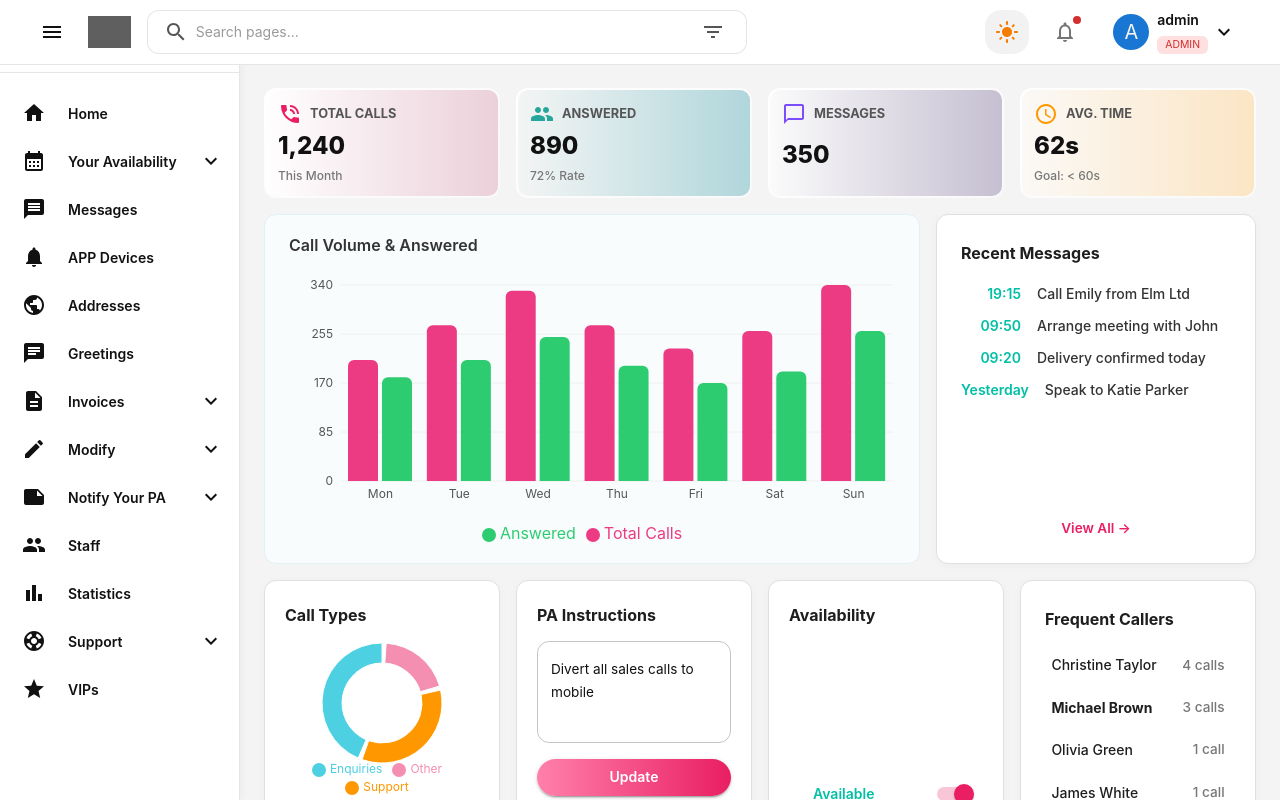
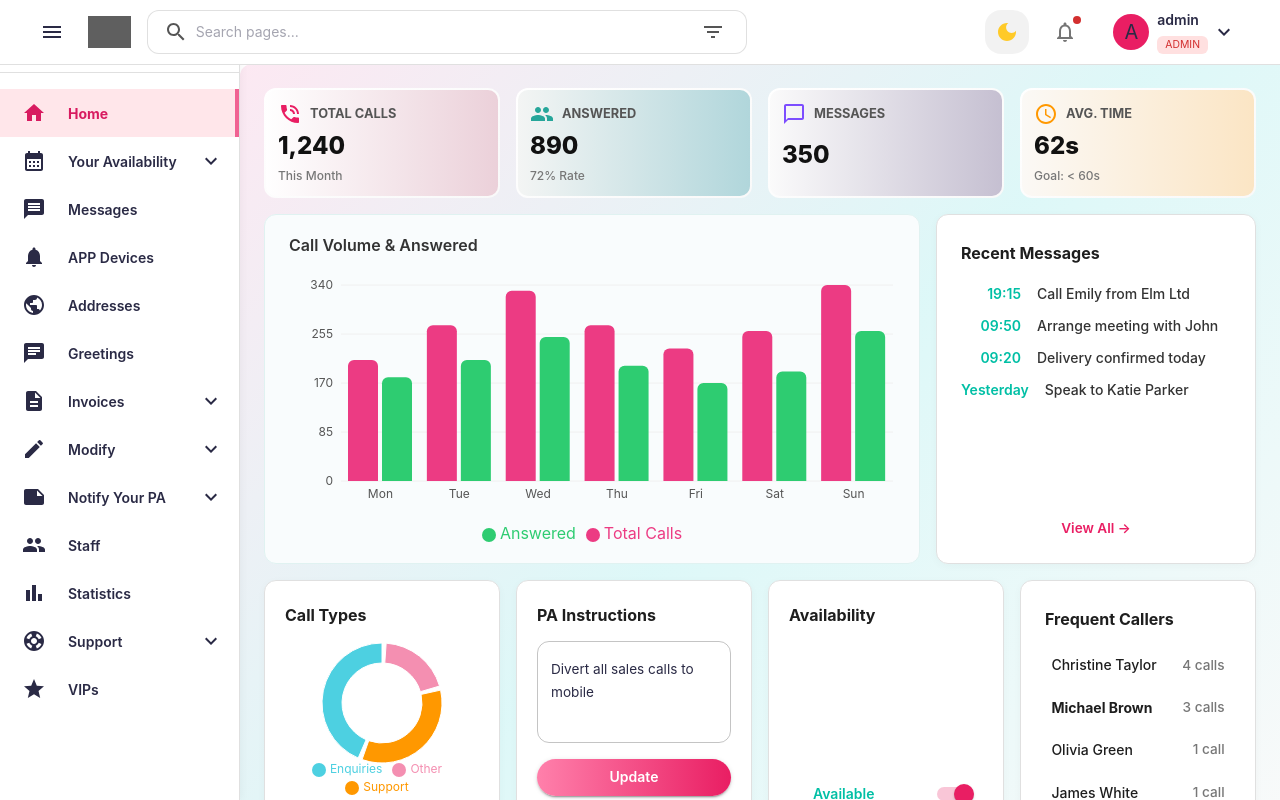
Before and after one commit to yashwanthvenaganti-design/virtualoffice, a React (Vite) app: page / in a window 1280 px wide. Built offline with nearby package versions, Linux system fonts and the light colour scheme; sample sign-in values are in the browser's storage; grey boxes are pictures that could not be loaded; some icons are missing.

Commit message:
Changes on Logo

```diff
--- a/src/Components/Header/Header.jsx
+++ b/src/Components/Header/Header.jsx
@@ -261,7 +261,7 @@ export default function Header({ onMenuClick, darkMode, setDarkMode }) {
             <Box sx={{ display: "flex", alignItems: "center", gap: 2, ml: 2 }}>
               {/* Theme Toggle */}
               <IconButton
-                onClick={() => setDarkMode(!darkMode)}
+                onClick={() => setDarkMode((prev) => !prev)} // ✅ fixed toggle logic
                 sx={{
                   width: 44,
                   height: 44,
@@ -271,10 +271,11 @@ export default function Header({ onMenuClick, darkMode, setDarkMode }) {
                     : "rgba(0, 0, 0, 0.05)",
                 }}
               >
+                {/* ✅ Light <-> Dark switch */}
                 {darkMode ? (
+                  <LightMode sx={{ color: "#f57c00" }} />
+                ) : (
                   <DarkMode sx={{ color: "#ffca28" }} />
-                ) : (
-                  <LightMode sx={{ color: "#f57c00" }} />
                 )}
               </IconButton>
 
--- a/src/Components/Sidebar/Sidebar.jsx
+++ b/src/Components/Sidebar/Sidebar.jsx
@@ -1,4 +1,3 @@
-// Sidebar.jsx
 import React, { useState } from "react";
 import {
   Box,
@@ -13,12 +12,13 @@ import {
   Divider,
 } from "@mui/material";
 import { ExpandLess, ExpandMore, Add } from "@mui/icons-material";
-import { useNavigate } from "react-router-dom";
+import { useNavigate, useLocation } from "react-router-dom";
 import useMediaQuery from "@mui/material/useMediaQuery";
 import { useTheme } from "@mui/material/styles";
 
 export default function Sidebar({ open, onClose, menuItems }) {
   const navigate = useNavigate();
+  const location = useLocation(); // ✅ Track current path
   const theme = useTheme();
   const isMobile = useMediaQuery(theme.breakpoints.down("md"));
   const [openMenus, setOpenMenus] = useState({});
@@ -73,7 +73,14 @@ export default function Sidebar({ open, onClose, menuItems }) {
 
         {/* Menu Items */}
         <List sx={{ mt: 1 }}>
-          {menuItems.map((item) => (
+          {menuItems.map((item) => {
+            // ✅ Detect if this item is active or one of its children is active
+            const isActive =
+              location.pathname === item.path ||
+              (item.children &&
+                item.children.some((sub) => location.pathname === sub.path));
+
+            return (
               <Box key={item.label}>
                 <Tooltip title={collapsed ? item.label : ""} placement="right">
                   <ListItemButton
@@ -95,11 +102,18 @@ export default function Sidebar({ open, onClose, menuItems }) {
                       justifyContent: collapsed ? "center" : "flex-start",
                       minHeight: 48,
                       transition: "all 0.3s ease",
+                      // ✅ Highlight selected item in light pink
+                      backgroundColor: isActive
+                        ? "#ffe6ea" // soft pink highlight
+                        : "transparent",
+                      borderRight: isActive ? "4px solid #f06292" : "none",
                     }}
                   >
                     <ListItemIcon
                       sx={{
-                      color: theme.palette.text.primary,
+                        color: isActive
+                          ? "#d81b60" // deeper pink icon when active
+                          : theme.palette.text.primary,
                         minWidth: 0,
                         mr: collapsed ? 0 : 2,
                         display: "flex",
@@ -113,7 +127,13 @@ export default function Sidebar({ open, onClose, menuItems }) {
                     {!collapsed && (
                       <ListItemText
                         primary={
-                        <Typography fontWeight={600} fontSize={14}>
+                          <Typography
+                            fontWeight={isActive ? 700 : 600}
+                            fontSize={14}
+                            color={
+                              isActive ? "#d81b60" : theme.palette.text.primary
+                            }
+                          >
                             {item.label}
                           </Typography>
                         }
@@ -128,9 +148,15 @@ export default function Sidebar({ open, onClose, menuItems }) {
 
                 {/* Submenu */}
                 {!collapsed && item.children && (
-                <Collapse in={openMenus[item.label]} timeout="auto" unmountOnExit>
+                  <Collapse
+                    in={openMenus[item.label]}
+                    timeout="auto"
+                    unmountOnExit
+                  >
                     <List component="div" disablePadding>
-                    {item.children.map((sub) => (
+                      {item.children.map((sub) => {
+                        const isSubActive = location.pathname === sub.path;
+                        return (
                           <ListItemButton
                             key={sub.label}
                             sx={{
@@ -142,6 +168,12 @@ export default function Sidebar({ open, onClose, menuItems }) {
                                     ? "rgba(255,255,255,0.05)"
                                     : "#f9f9f9",
                               },
+                              backgroundColor: isSubActive
+                                ? "#ffe6ea"
+                                : "transparent",
+                              borderRight: isSubActive
+                                ? "4px solid #f06292"
+                                : "none",
                             }}
                             onClick={() => {
                               navigate(sub.path);
@@ -149,22 +181,36 @@ export default function Sidebar({ open, onClose, menuItems }) {
                             }}
                           >
                             <ListItemIcon sx={{ minWidth: 28 }}>
-                          <Add fontSize="small" sx={{ color: "#999" }} />
+                              <Add
+                                fontSize="small"
+                                sx={{
+                                  color: isSubActive ? "#d81b60" : "#999",
+                                }}
+                              />
                             </ListItemIcon>
                             <ListItemText
                               primary={
-                            <Typography fontSize={13} color="text.secondary">
+                                <Typography
+                                  fontSize={13}
+                                  color={
+                                    isSubActive
+                                      ? "#d81b60"
+                                      : "text.secondary"
+                                  }
+                                >
                                   {sub.label}
                                 </Typography>
                               }
                             />
                           </ListItemButton>
-                    ))}
+                        );
+                      })}
                     </List>
                   </Collapse>
                 )}
               </Box>
-          ))}
+            );
+          })}
         </List>
       </Box>
     </Box>
--- a/src/Components/ToolBar/ToolBar.jsx
+++ b/src/Components/ToolBar/ToolBar.jsx
@@ -10,7 +10,6 @@ import { useTheme } from "@mui/material/styles";
 import Header from "../Header/Header";
 import Sidebar from "../Sidebar/Sidebar";
 import { Outlet } from "react-router-dom";
-
 import {
   Home,
   CalendarMonth,
@@ -88,48 +87,56 @@ export default function AppLayout() {
     setSidebarOpen(!isMobile);
   }, [isMobile]);
 
-  // 🎨 Theme with Custom Dark Palette
+  // 🎨 AllDayPA Color Tokens
+  const colors = {
+    pink: "#e91e63", // hsl(325, 79%, 53%)
+    pinkLight: "#f48fb1", // hsl(331, 70%, 73%)
+    green: "#43a047", // hsl(148, 44%, 51%)
+    cyan: "#4dd0e1", // hsl(180, 65%, 60%)
+    orange: "#ff9800", // hsl(24, 95%, 53%)
+    navy: "#2a2a45", // hsl(242, 28%, 19%)
+  };
+
+  // 🌈 MUI Theme Integration
   const theme = createTheme({
     palette: {
       mode: darkMode ? "dark" : "light",
       ...(darkMode
         ? {
-            // 🌙 Custom Dark Palette
             background: {
-              default: "rgba(17, 24, 39, 0.8)", // main app background
-              paper: "rgba(31, 41, 55, 0.9)", // cards, tables, etc.
+              // 🟣 Exact dark AllDayPA background gradient
+              default:
+                "linear-gradient(135deg, hsl(240 30% 10%) 0%, hsl(274 45% 18%) 50%, hsl(323 70% 22%) 100%)",
+              paper: "rgba(30, 30, 50, 0.8)", // glass-like panels
             },
             text: {
               primary: "#ffffff",
-              secondary: "#cbd5e1", // soft gray
+              secondary: "#bdbdbd",
             },
-            divider: "rgba(255, 255, 255, 0.1)",
-            primary: {
-              main: "#3b82f6", // blue accent
-            },
+            primary: { main: colors.pink },
+            secondary: { main: colors.cyan },
+            info: { main: colors.orange },
           }
         : {
-            // ☀️ Light Mode Palette
             background: {
-              default: "#f4f4f4",
+              // 🌤 Light gradient (unchanged)
+              default:
+                "linear-gradient(135deg, hsl(330 77% 95%) 0%, hsl(180 65% 92%) 50%, hsl(0 0% 98%) 100%)",
               paper: "#ffffff",
             },
             text: {
-              primary: "#111111",
+              primary: colors.navy,
               secondary: "#555555",
             },
-            divider: "rgba(0,0,0,0.1)",
-            primary: {
-              main: "#1976d2", // MUI blue
-            },
+            primary: { main: colors.pink },
+            secondary: { main: colors.green },
+            info: { main: colors.cyan },
           }),
     },
     typography: {
       fontFamily: '"Inter", "Roboto", "Helvetica", "Arial", sans-serif',
     },
-    shape: {
-      borderRadius: 12,
-    },
+    shape: { borderRadius: 12 },
   });
 
   const drawerWidth = sidebarOpen && !isMobile ? 240 : 70;
@@ -164,7 +171,7 @@ export default function AppLayout() {
             mt: 8,
             ml: { xs: 0, md: `${drawerWidth}px` },
             width: { xs: "100%", md: `calc(100% - ${drawerWidth}px)` },
-            backgroundColor: theme.palette.background.default,
+            background: theme.palette.background.default,
             color: theme.palette.text.primary,
             transition: "all 0.3s ease",
             overflowY: "auto",
--- a/src/Router/Router.jsx
+++ b/src/Router/Router.jsx
@@ -1,107 +1,5 @@
-// import React, { useEffect, useState } from "react";
-// import { Routes, Route, Navigate } from "react-router-dom";
-
-// import Login from "../Pages/Login/Login";
-// import ForgotPassword from "../Pages/Account/Forgot";
-// import ResponsiveSidebar from "../Components/ToolBar/ToolBar";
-
-// import Vip from "../Pages/Vip/Vip";
-// import AddVip from "../Pages/AddVip/Addvip";
-// import UsefulNumbers from "../Pages/UsefulNumber/Number";
-// import FeedbackForm from "../Pages/Feedback/Feedback";
-// import Staff from "../Pages/Staff/Staff";
-// import AddStaff from "../Pages/AddStaff/AddStaff";
-// import Notes from "../Pages/Notify/Notify";
-// import AddNote from "../Pages/AddNote/AddNote";
-// import Company from "../Pages/Company/Company";
-// import Invoices from "../Pages/Invoice/Invoice";
-// import InvoiceSettings from "../Pages/InvoiceSetting/invoiceSetting";
-// import GreetingProfiles from "../Pages/Greetings/Greetings";
-// import AddGreetingProfile from "../Pages/AddGreeting/AddGreeting";
-// import AvailableStatus from "../Pages/Availabilities/Availability";
-// import AddStatus from "../Pages/AddStatus/AddStatus";
-// import Messages from "../Pages/Message/Message";
-// import Fax from "../Pages/Fax/Fax";
-// import AddFax from "../Pages/AddFax/AddFax";
-// import AppDevices from "../Pages/AppDevices/AppDevices";
-// import Addresses from "../Pages/Address/Address";
-// import Profile from "../Pages/Profile/Profile";
-// import AddAddress from "../Pages/AddAddress/AddAddress";
-// import Statistics from "../Pages/Statistics/Statistics";
-// import NotFound from "../Pages/NotFound/NotFound";
-// import MessageBodyBox from "../Pages/Email/Email";
-// import Home from "../Pages/Home/Home";
-
-// export default function AppRouter() {
-//   const [token, setToken] = useState(localStorage.getItem("token"));
-
-//   // 👇 Optional: Recheck token if it changes in other tabs or after login/logout
-//   useEffect(() => {
-//     const handleStorageChange = () => setToken(localStorage.getItem("token"));
-//     window.addEventListener("storage", handleStorageChange);
-//     return () => window.removeEventListener("storage", handleStorageChange);
-//   }, []);
-
-//   return (
-//     <Routes>
-
-//       {!token && (
-//         <>
-//           <Route path="/login" element={<Login />} />
-//           <Route path="/forgot-password" element={<ForgotPassword />} />
-
-//           <Route path="*" element={<Navigate to="/login" replace />} />
-//         </>
-//       )}
-
-//       {token && (
-//         <>
-//           <Route element={<ResponsiveSidebar />}>
-//             <Route path="/" element={<Home />} />
-//             <Route path="/vips" element={<Vip />} />
-//             <Route path="/add-vip" element={<AddVip />} />
-//             <Route path="/useful-numbers" element={<UsefulNumbers />} />
-//             <Route path="/feedback-form" element={<FeedbackForm />} />
-//             <Route path="/staff" element={<Staff />} />
-//             <Route path="/add-staff" element={<AddStaff />} />
-//             <Route path="/notes" element={<Notes />} />
-//             <Route path="/add-note" element={<AddNote />} />
-//             <Route path="/company-details" element={<Company />} />
-//             <Route path="/invoices" element={<Invoices />} />
-//             <Route path="/invoice-settings" element={<InvoiceSettings />} />
-//             <Route path="/greetings" element={<GreetingProfiles />} />
-//             <Route path="/add-greeting" element={<AddGreetingProfile />} />
-//             <Route path="/availabilities" element={<AvailableStatus />} />
-//             <Route
-//               path="/availabilities/add-status"
-//               element={<AddStatus />}
-//             />
-//             <Route path="/messages" element={<Messages />} />
-//             <Route path="/fax-to-email" element={<Fax />} />
-//             <Route path="/add-fax" element={<AddFax />} />
-//             <Route path="/app-devices" element={<AppDevices />} />
-//             <Route path="/addresses" element={<Addresses />} />
-//             <Route path="/profile" element={<Profile />} />
-//             <Route path="/add-address" element={<AddAddress />} />
-//             <Route path="/statistics" element={<Statistics />} />
-//             <Route path="/not-found" element={<NotFound />} />
-//             <Route path="message-box" element={<MessageBodyBox/>} />
-//           </Route>
-
-//           <Route path="/login" element={<Navigate to="/" replace />} />
-//           <Route path="/forgot-password" element={<Navigate to="/" replace />} />
-//         </>
-//       )}
-//     </Routes>
-//   );
-// }
-
-
-
-
-
-import React from "react";
-import { Routes, Route } from "react-router-dom";
+import React, { useEffect, useState } from "react";
+import { Routes, Route, Navigate } from "react-router-dom";
 
 import Login from "../Pages/Login/Login";
 import ForgotPassword from "../Pages/Account/Forgot";
@@ -135,9 +33,29 @@ import MessageBodyBox from "../Pages/Email/Email";
 import Home from "../Pages/Home/Home";
 
 export default function AppRouter() {
+  const [token, setToken] = useState(localStorage.getItem("token"));
+
+  // 👇 Optional: Recheck token if it changes in other tabs or after login/logout
+  useEffect(() => {
+    const handleStorageChange = () => setToken(localStorage.getItem("token"));
+    window.addEventListener("storage", handleStorageChange);
+    return () => window.removeEventListener("storage", handleStorageChange);
+  }, []);
+
   return (
     <Routes>
-      {/* ✅ Sidebar layout wraps all main pages */}
+
+      {!token && (
+        <>
+          <Route path="/login" element={<Login />} />
+          <Route path="/forgot-password" element={<ForgotPassword />} />
+
+          <Route path="*" element={<Navigate to="/login" replace />} />
+        </>
+      )}
+
+      {token && (
+        <>
           <Route element={<ResponsiveSidebar />}>
             <Route path="/" element={<Home />} />
             <Route path="/vips" element={<Vip />} />
@@ -154,7 +72,10 @@ export default function AppRouter() {
             <Route path="/greetings" element={<GreetingProfiles />} />
             <Route path="/add-greeting" element={<AddGreetingProfile />} />
             <Route path="/availabilities" element={<AvailableStatus />} />
-        <Route path="/availabilities/add-status" element={<AddStatus />} />
+            <Route
+              path="/availabilities/add-status"
+              element={<AddStatus />}
+            />
             <Route path="/messages" element={<Messages />} />
             <Route path="/fax-to-email" element={<Fax />} />
             <Route path="/add-fax" element={<AddFax />} />
@@ -163,13 +84,14 @@ export default function AppRouter() {
             <Route path="/profile" element={<Profile />} />
             <Route path="/add-address" element={<AddAddress />} />
             <Route path="/statistics" element={<Statistics />} />
-        <Route path="/message-box" element={<MessageBodyBox />} />
             <Route path="/not-found" element={<NotFound />} />
+            <Route path="message-box" element={<MessageBodyBox/>} />
           </Route>
 
-      {/* ✅ Keep login & forgot password pages accessible too */}
-      <Route path="/login" element={<Login />} />
-      <Route path="/forgot-password" element={<ForgotPassword />} />
+          <Route path="/login" element={<Navigate to="/" replace />} />
+          <Route path="/forgot-password" element={<Navigate to="/" replace />} />
+        </>
+      )}
     </Routes>
   );
 }
```
Lines whose indentation alone changed are shown as unchanged.
